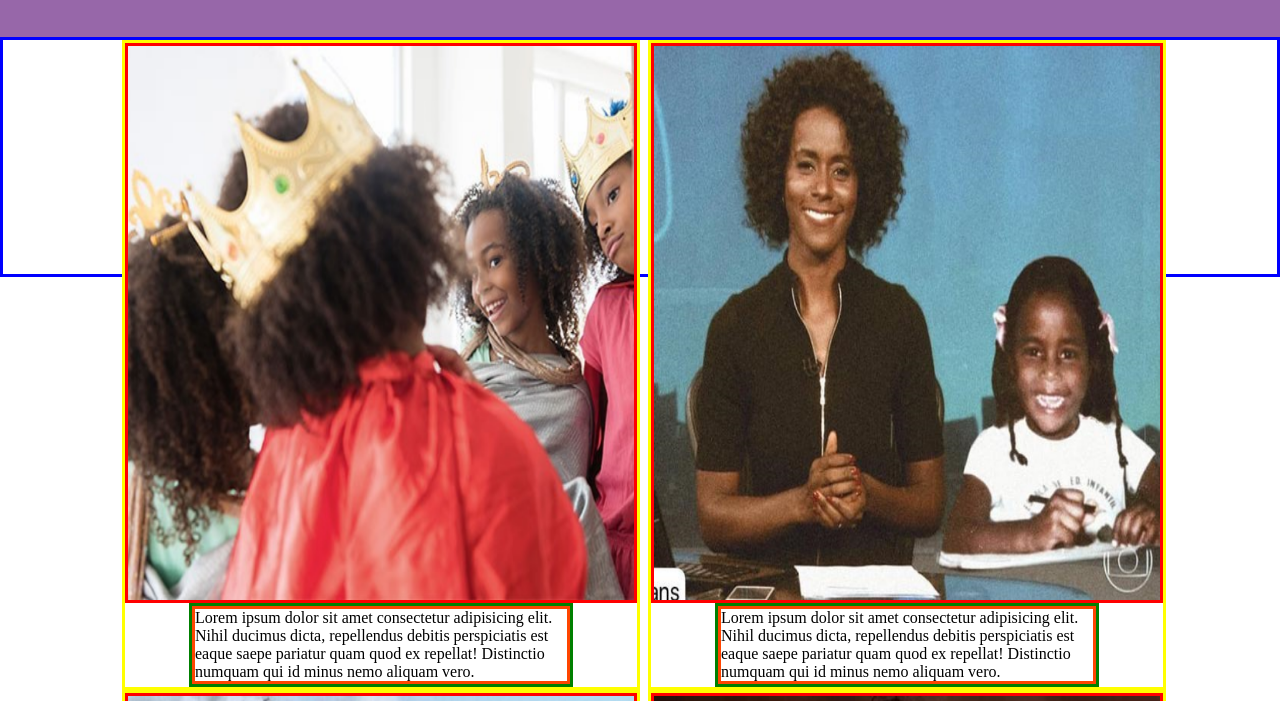
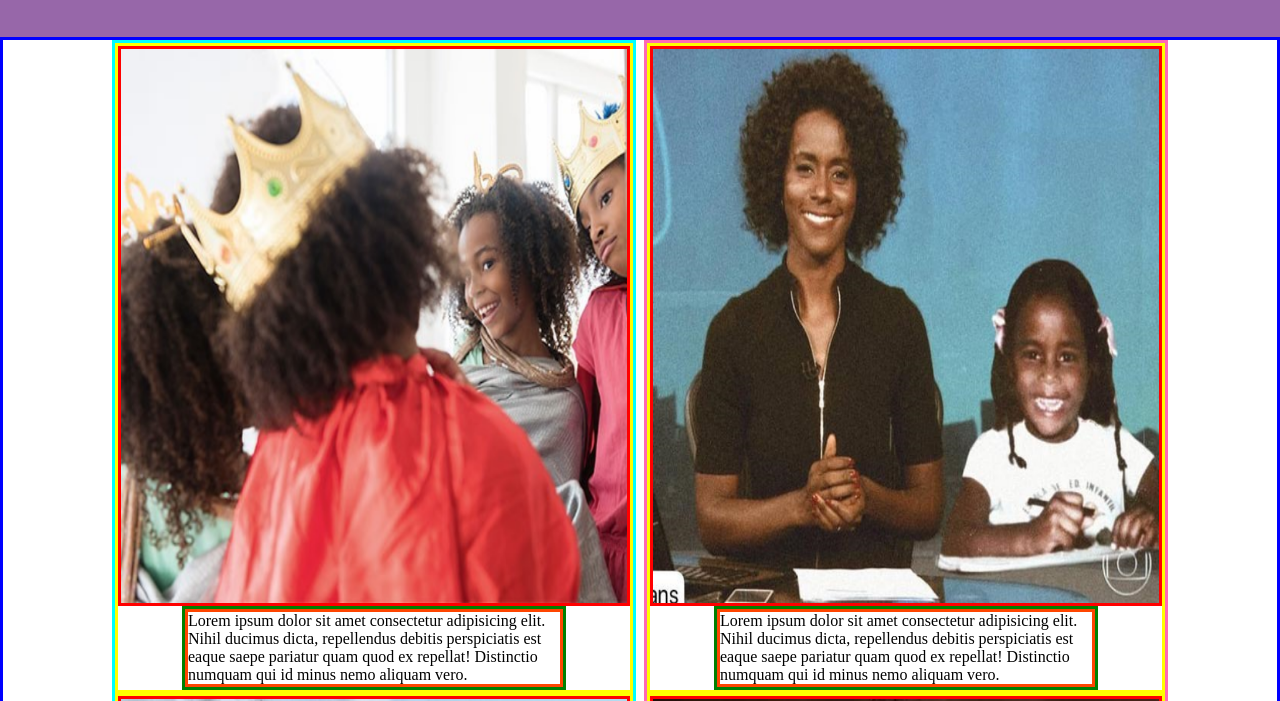
Before and after one commit to phcantoni/crespoProject, a plain HTML site: page index.html in a window 1280 px wide. Shown: the part 979-1680 px from the top of the page. Drawn offline with nearby package versions, Linux system fonts and the light colour scheme.

Commit message:
continuing the main

```diff
--- a/index.html
+++ b/index.html
@@ -43,16 +43,9 @@
             <p>Sabemos que a jornada para a aceitação do cabelo crespo natural é longa e nada fácil de trilhar. Afinal, é difícil se libertar das amarras e aprender a se amar depois de anos vivendo em uma sociedade preconceituosa que reprime as características mais comuns do ser humano, como a textura do seu cabelo. Se você está disposta a se aventurar nesse caminho de autoconhecimento e aceitação, vem com a gente! E um segredo: não precisa ter medo!</p>
         </section>
         <section class="thirdSectionMain">
+            <section class="sectionOneThirdSectionMain">
                 <figure>
                     <img src="./assets/noPath2.png" alt="">
-                <figcaption>
-                    <div>
-                        Lorem ipsum dolor sit amet consectetur adipisicing elit. Nihil ducimus dicta, repellendus debitis perspiciatis est eaque saepe pariatur quam quod ex repellat! Distinctio numquam qui id minus nemo aliquam vero.
-                    </div>
-                </figcaption>
-            </figure>
-            <figure>
-                <img src="./assets/noPath3.png" alt="">
                     <figcaption>
                         <div>
                             Lorem ipsum dolor sit amet consectetur adipisicing elit. Nihil ducimus dicta, repellendus debitis perspiciatis est eaque saepe pariatur quam quod ex repellat! Distinctio numquam qui id minus nemo aliquam vero.
@@ -68,7 +61,7 @@
                     </figcaption>
                 </figure>
                 <figure>
-                <img src="./assets/noPath5.png" alt="">
+                    <img src="./assets/noPath6.png" alt="">
                     <figcaption>
                         <div>
                             Lorem ipsum dolor sit amet consectetur adipisicing elit. Nihil ducimus dicta, repellendus debitis perspiciatis est eaque saepe pariatur quam quod ex repellat! Distinctio numquam qui id minus nemo aliquam vero.
@@ -76,7 +69,25 @@
                     </figcaption>
                 </figure>
                 <figure>
-                <img src="./assets/noPath6.png" alt="">
+                    <img src="./assets/noPath8.png" alt="">
+                    <figcaption>
+                        <div>
+                            Lorem ipsum dolor sit amet consectetur adipisicing elit. Nihil ducimus dicta, repellendus debitis perspiciatis est eaque saepe pariatur quam quod ex repellat! Distinctio numquam qui id minus nemo aliquam vero.
+                        </div>
+                    </figcaption>
+                </figure>
+            </section>
+            <section class="sectionTwoThirdSectionMain">
+                <figure>
+                    <img src="./assets/noPath3.png" alt="">
+                    <figcaption>
+                        <div>
+                            Lorem ipsum dolor sit amet consectetur adipisicing elit. Nihil ducimus dicta, repellendus debitis perspiciatis est eaque saepe pariatur quam quod ex repellat! Distinctio numquam qui id minus nemo aliquam vero.
+                        </div>
+                    </figcaption>
+                </figure>
+                <figure>
+                    <img src="./assets/noPath5.png" alt="">
                     <figcaption>
                         <div>
                             Lorem ipsum dolor sit amet consectetur adipisicing elit. Nihil ducimus dicta, repellendus debitis perspiciatis est eaque saepe pariatur quam quod ex repellat! Distinctio numquam qui id minus nemo aliquam vero.
@@ -92,18 +103,9 @@
                     </figcaption>
                 </figure>
                 <figure>
-                <img src="./assets/noPath8.png" alt="">
-                <figcaption>
-                    <div>
-                        Lorem ipsum dolor sit amet consectetur adipisicing elit. Nihil ducimus dicta, repellendus debitis perspiciatis est eaque saepe pariatur quam quod ex repellat! Distinctio numquam qui id minus nemo aliquam vero.
-                    </div>
-                </figcaption>
-            </figure>
-            <figure>
                     <img src="./assets/noPath9.png" alt="">
                 </figure>
-            <!-- <section></section>
-            <section></section> -->
+            </section>
         </section>
         <section class="fourthSectionMain"></section>
     </main>
--- a/style.css
+++ b/style.css
@@ -150,21 +150,22 @@ main .secondSectionMain p {
 main .thirdSectionMain {
     display: flex;
     justify-content: center;
-    flex-wrap: wrap;
     width: 100%;
-    height: 30vh;
     border: blue solid;
 }
-/* main .thirdSectionMain section {
-    width: 50vw;
-    height: 10vh;
-    border: red solid;
-}*/
+main .thirdSectionMain .sectionOneThirdSectionMain {
+    height: 350vh;
+    border: aqua solid;
+}
+main .thirdSectionMain .sectionTwoThirdSectionMain {
+    height: 350vh;
+    margin-left: 0.5em;
+    border: hotpink solid;
+}
 main .thirdSectionMain figure {
     display: flex;
     flex-direction: column;
     align-items: center;
-    margin-left: 0.5em;
     border: yellow solid;
 }
 main .thirdSectionMain img {
```
Lines whose indentation alone changed are shown as unchanged.
